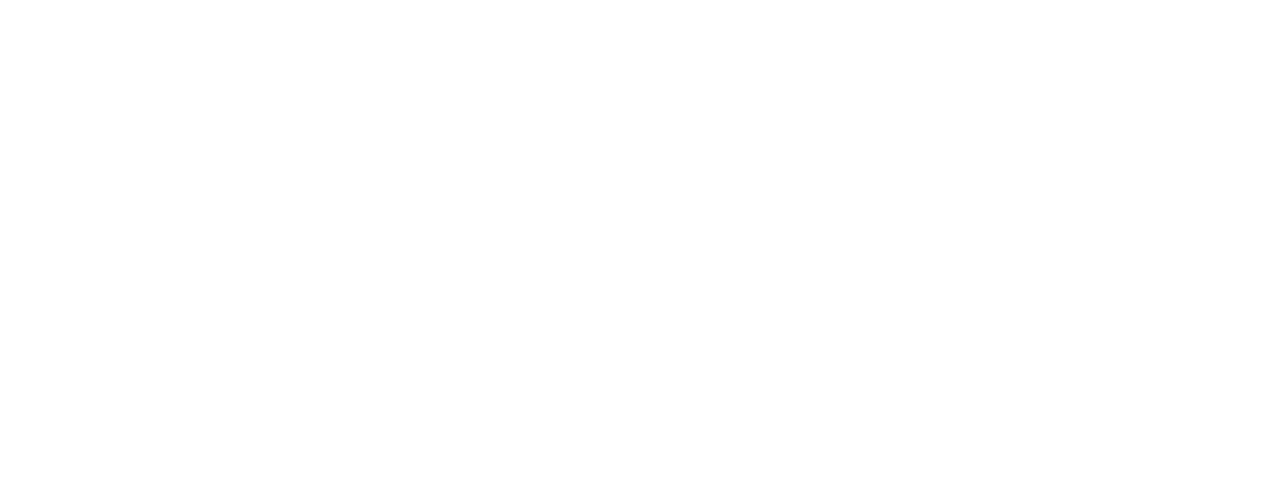
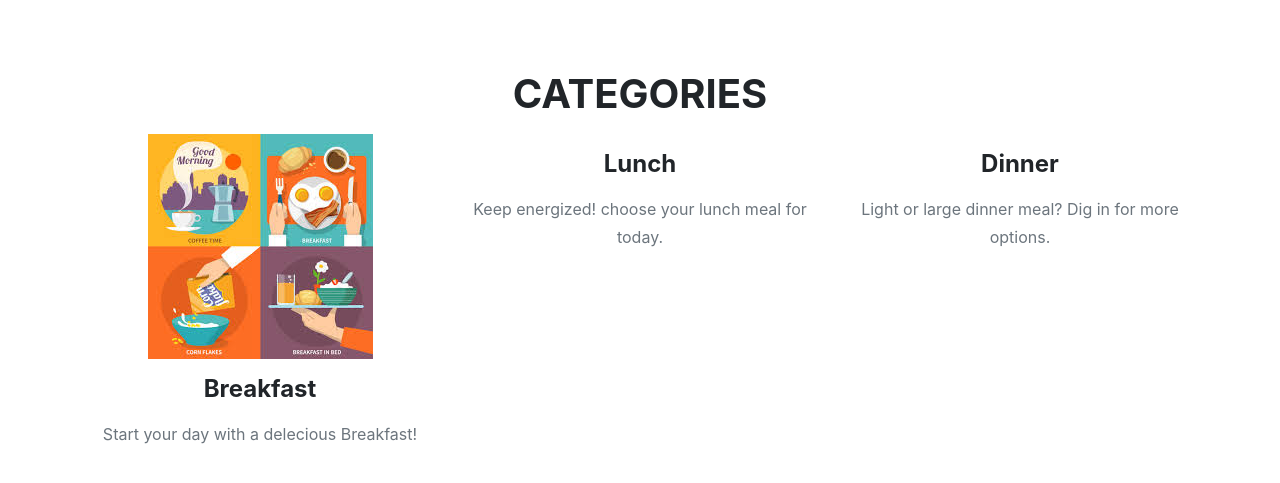
Before and after one commit to fatemah-alm/frontendFood, a React (Create React App) app in the folder frontend/: page / in a window 1280 px wide. Shown: the part 771-1254 px from the top of the page. Before the commit the page ends 800 px from the top, so only its background shows below. Built offline with nearby package versions, Linux system fonts and the light colour scheme.

Commit message:
add category store

```diff
--- a/frontend/src/App.css
+++ b/frontend/src/App.css
@@ -37,8 +37,8 @@
   }
 }
 
-.recipe {
-  background-image: url("/Users/apple/Desktop/Development/frontendFood/frontend/public/assets/img/sackpy-3.jpeg");
+/* .recipe {
+   background-image: url("/Users/apple/Desktop/Development/frontendFood/frontend/public/assets/img/sackpy-3.jpeg");
   background-position: center;
   background-repeat: no-repeat;
   -webkit-background-size: cover;
@@ -48,4 +48,4 @@
   min-width: 100%;
   min-height: 100%;
   position: absolute;
-}
+} */
--- a/frontend/src/App.js
+++ b/frontend/src/App.js
@@ -5,16 +5,18 @@
 import { Route, Routes } from "react-router";
 import Navbar from "./components/Navbar";
 import Home from "./components/Home";
-import Service from "./components/Service";
+import Categories from "./components/Categories";
 
 function App() {
   return (
     <div className="App">
       <Navbar />
-      <Routes>
+      <Home />
+      <Categories />
+      {/* <Routes>
         <Route path="/" element={<Home />} />
         <Route path="/" element={<Service />} />
-      </Routes>
+      </Routes> */}
     </div>
   );
 }
--- a/frontend/src/components/Service.js
+++ b/frontend/src/components/Categories.js
@@ -5,10 +5,7 @@
     <section class="page-section" id="services">
       <div class="container">
         <div class="text-center">
-          <h2 class="section-heading text-uppercase">Services</h2>
-          <h3 class="section-subheading text-muted">
-            Lorem ipsum dolor sit amet consectetur.
-          </h3>
+          <h2 class="section-heading text-uppercase">Categories</h2>
         </div>
         <div class="row text-center">
           <div class="col-md-4">
@@ -18,11 +15,7 @@
             </span>
             <img src="./assets/img/images.jpeg" alt="breakfast" />
             <h4 class="my-3">Breakfast</h4>
-            <p class="text-muted">
-              Lorem ipsum dolor sit amet, consectetur adipisicing elit. Minima
-              maxime quam architecto quo inventore harum ex magni, dicta
-              impedit.
-            </p>
+            <p class="text-muted">Start your day with a delecious Breakfast!</p>
           </div>
           <div class="col-md-4">
             <span class="fa-stack fa-4x">
@@ -31,9 +24,7 @@
             </span>
             <h4 class="my-3">Lunch</h4>
             <p class="text-muted">
-              Lorem ipsum dolor sit amet, consectetur adipisicing elit. Minima
-              maxime quam architecto quo inventore harum ex magni, dicta
-              impedit.
+              Keep energized! choose your lunch meal for today.
             </p>
           </div>
           <div class="col-md-4">
@@ -43,9 +34,7 @@
             </span>
             <h4 class="my-3">Dinner</h4>
             <p class="text-muted">
-              Lorem ipsum dolor sit amet, consectetur adipisicing elit. Minima
-              maxime quam architecto quo inventore harum ex magni, dicta
-              impedit.
+              Light or large dinner meal? Dig in for more options.
             </p>
           </div>
         </div>
```
Also changed, not shown: frontend/src/stores/categoryStore.js (+19 -0 lines), frontend/src/stores/instance.js (added, +7 -0 lines), frontend/src/components/Recipes.js (added), frontend/src/style/my.css, 2 other files (tests, documents, lock files or other folders).
